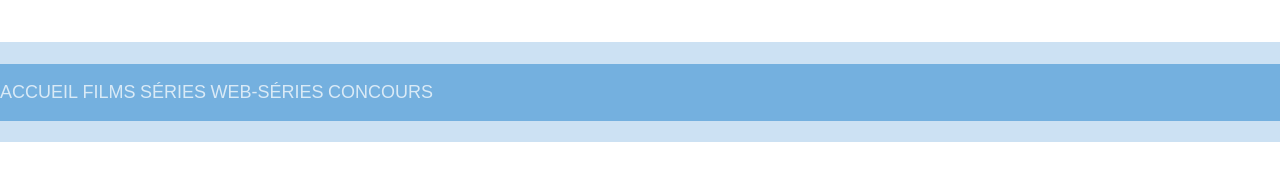
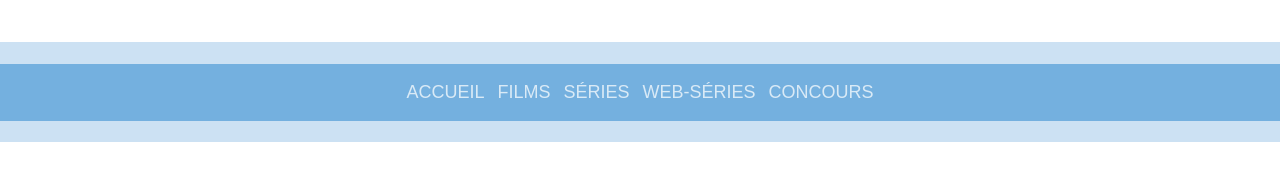
Before and after one commit to ML-Hanriot/entrequeers, a plain HTML site: page Effets-secondaires.html in a window 1280 px wide. Shown: the part 178-367 px from the top of the page. Drawn offline with Linux system fonts and the light colour scheme.

Commit message:
Modification nav: ajout de ul et li

```diff
--- a/Effets-secondaires.html
+++ b/Effets-secondaires.html
@@ -20,11 +20,13 @@
 			</p>
 		</header>
 		<nav class="nav-container">
-			<a href="index.html">Accueil</a>
-			<a href="films.html">Films</a>
-			<a href="series.html">Séries</a>
-			<a href="web-series.html">Web-séries</a>
-			<a href="concours.html">Concours</a>
+			<ul>
+				<li><a href="index.html">Accueil</a></li>
+				<li><a href="films.html">Films</a></li>
+				<li><a href="series.html">Séries</a></li>
+				<li><a href="web-series.html">Web-séries</a></li>
+				<li><a href="concours.html">Concours</a></li>
+			</ul>
 		</nav>
 
 		<!-- A améliorer -->
@@ -51,6 +53,6 @@
 			</div>
 		</div>
 
-		</div>
+		<!-- En construction -->
 	</body>
 </html>
```
